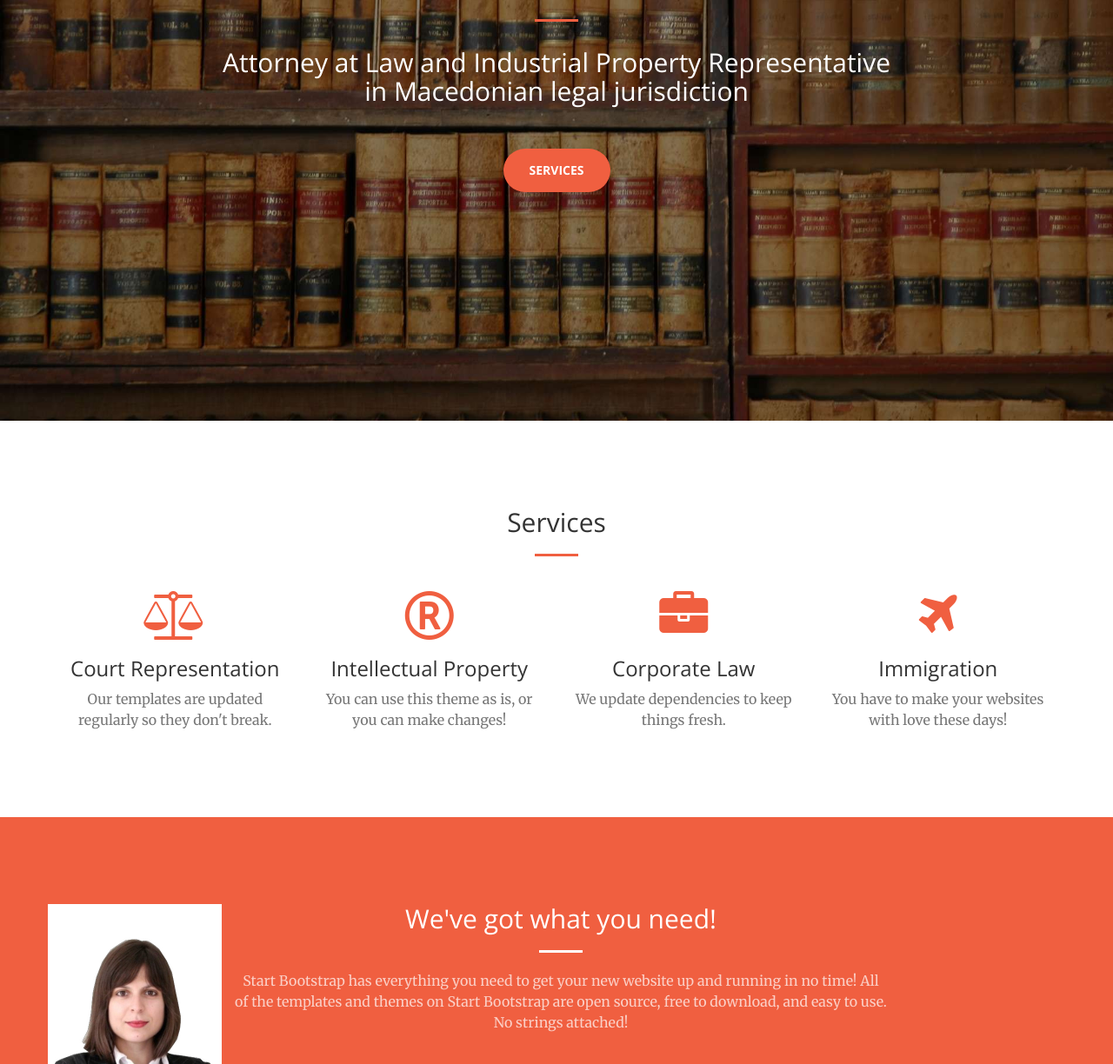
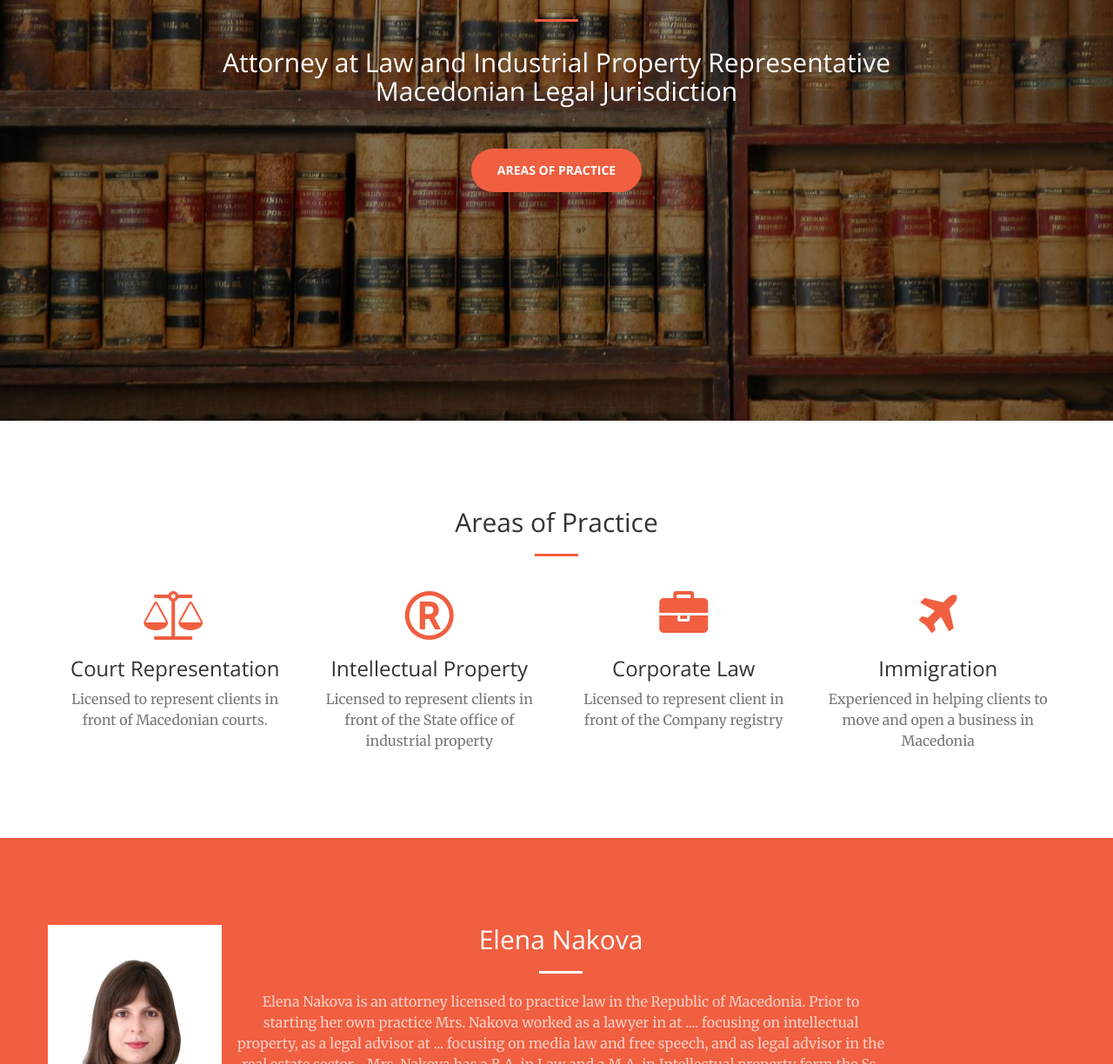
Before and after one commit to novica/aen, a website: page index.html in a window 1280 px wide. Shown: the part 316-1540 px from the top of the page at 87% size. Drawn offline with nearby package versions, Linux system fonts and the light colour scheme.

Commit message:
write up content

```diff
--- a/index.html
+++ b/index.html
@@ -49,7 +49,8 @@
             <div class="collapse navbar-collapse" id="bs-example-navbar-collapse-1">
                 <ul class="nav navbar-nav navbar-right">
                     <li>
-                        <a class="page-scroll" href="#services">Services</a>
+                        <a class="page-scroll" href="#services">Practice
+                        </a>
                     </li>
 
                     <li>
@@ -73,8 +74,8 @@
             <div class="header-content-inner">
                 <h1 id="homeHeading">Elena Nakova</h1>
                 <hr>
-                <h2 id="homeHeading">Attorney at Law and Industrial Property Representative </br>in Macedonian legal jurisdiction</p>
-                <a href="#services" class="btn btn-primary btn-xl page-scroll">Services</a>
+                <h2 id="homeHeading">Attorney at Law and Industrial Property Representative </br>Macedonian Legal Jurisdiction</p>
+                <a href="#services" class="btn btn-primary btn-xl page-scroll">Areas of Practice</a>
             </div>
         </div>
     </header>
@@ -83,7 +84,7 @@
         <div class="container">
             <div class="row">
                 <div class="col-lg-12 text-center">
-                    <h2 class="section-heading">Services</h2>
+                    <h2 class="section-heading">Areas of Practice</h2>
                     <hr class="primary">
                 </div>
             </div>
@@ -94,28 +95,29 @@
                     <div class="service-box">
                         <i class="fa fa-4x fa-balance-scale text-primary sr-icons"></i>
                         <h3>Court Representation</h3>
-                        <p class="text-muted">Our templates are updated regularly so they don't break.</p>
+                        <p class="text-muted">Licensed to represent clients in front of Macedonian courts.</p>
                     </div>
                 </div>
                 <div class="col-lg-3 col-md-6 text-center">
                     <div class="service-box">
                         <i class="fa fa-4x fa-registered text-primary sr-icons"></i>
                         <h3>Intellectual Property</h3>
-                        <p class="text-muted">You can use this theme as is, or you can make changes!</p>
+                        <p class="text-muted">Licensed to represent clients in front of the State office
+of industrial property</p>
                     </div>
                 </div>
                 <div class="col-lg-3 col-md-6 text-center">
                     <div class="service-box">
                         <i class="fa fa-4x fa-briefcase text-primary sr-icons"></i>
                         <h3>Corporate Law</h3>
-                        <p class="text-muted">We update dependencies to keep things fresh.</p>
+                        <p class="text-muted">Licensed to represent client in front of the Company registry</p>
                     </div>
                 </div>
                 <div class="col-lg-3 col-md-6 text-center">
                     <div class="service-box">
                         <i class="fa fa-4x fa-plane text-primary sr-icons"></i>
                         <h3>Immigration</h3>
-                        <p class="text-muted">You have to make your websites with love these days!</p>
+                        <p class="text-muted">Experienced in helping clients to move and open a business in Macedonia</p>
                     </div>
                 </div>
             </div>
@@ -129,9 +131,9 @@
             <img src="img/profile.jpg" alt="profile" style="float:left;width:200px;">
             </div>
                <div class="col-lg-8 text-center">
-                    <h2 class="section-heading">We've got what you need!</h2>
+                    <h2 class="section-heading">Elena Nakova</h2>
                     <hr class="light">
-                    <p class="text-faded">Start Bootstrap has everything you need to get your new website up and running in no time! All of the templates and themes on Start Bootstrap are open source, free to download, and easy to use. No strings attached!</p>
+                    <p class="text-faded">Elena Nakova is an attorney licensed to practice law in the Republic of Macedonia. Prior to starting her own practice Mrs. Nakova worked as a lawyer in at .... focusing on intellectual property, as a legal advisor at ... focusing on media law and free speech, and as legal advisor in the real estate sector. . Mrs. Nakova has a B.A. in Law and a M.A. in Intellectual property form the Ss. Cyril and Methodius University in Skopje. Mrs. Nakova is a member of the Macedonian BAR. </p>
                     <!-- <a href="#services" class="page-scroll btn btn-default btn-xl sr-button">Get Started!</a> -->
                 </div>
             </div>
@@ -254,7 +256,7 @@
                 </div>
                 <div class="col-lg-4 col-lg-offset-2 text-center">
                     <i class="fa fa-skype fa-3x sr-contact"></i>
-                    <p>123-456-6789</p>
+                    <p>advokatnakova</p>
                 </div>
                 <div class="col-lg-4 text-center">
                     <i class="fa fa-envelope-o fa-3x sr-contact"></i>
```
